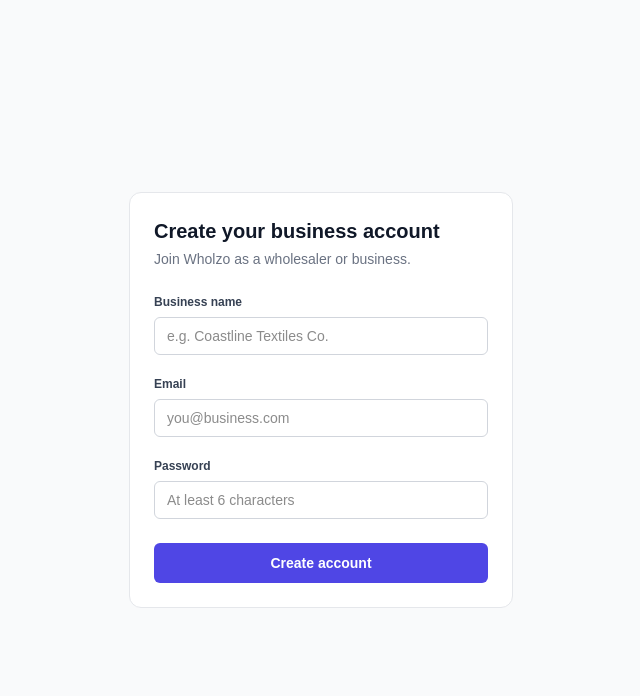
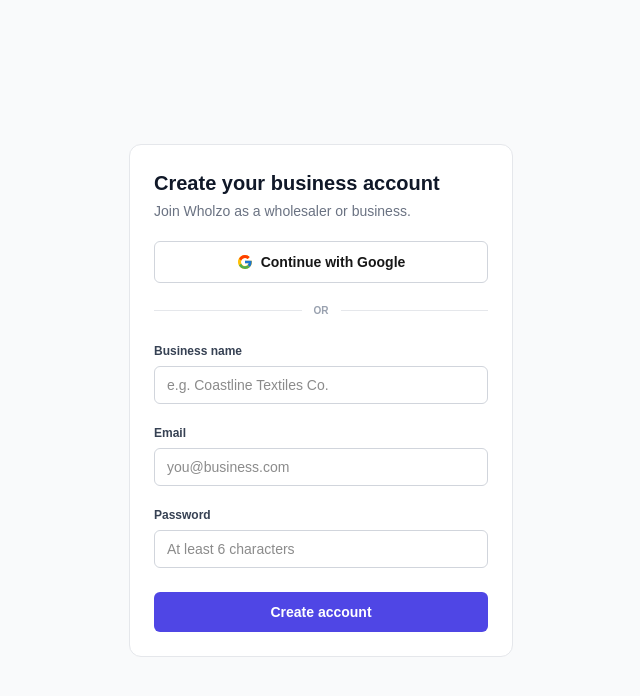
Before and after one commit to rohithcreater/wholzo, a Next.js app: page /signup in a window 1280 px wide. Shown: the top 696 px of the page, without its empty margins (319-959 px from the left). Built offline with nearby package versions, Linux system fonts and the light colour scheme; no server answers.

Commit message:
Add Google sign-in and sign-up

```diff
--- a/app/login/page.tsx
+++ b/app/login/page.tsx
@@ -30,6 +30,15 @@ export default function LoginPage() {
     router.push("/");
   }
 
+  async function handleGoogleLogin() {
+    await supabase.auth.signInWithOAuth({
+      provider: "google",
+      options: {
+        redirectTo: `${window.location.origin}/`,
+      },
+    });
+  }
+
   return (
     <div className="min-h-screen flex items-center justify-center bg-gray-50 px-4">
       <form
@@ -39,7 +48,27 @@ export default function LoginPage() {
         <h1 className="text-xl font-bold text-gray-900">Log in to Wholzo</h1>
         <p className="text-sm text-gray-500 mt-1">Welcome back.</p>
 
-        <div className="mt-5">
+        <button
+          type="button"
+          onClick={handleGoogleLogin}
+          className="w-full mt-5 py-2.5 rounded-md border border-gray-300 text-sm font-semibold flex items-center justify-center gap-2 hover:bg-gray-50"
+        >
+          <svg width="16" height="16" viewBox="0 0 48 48">
+            <path fill="#FFC107" d="M43.6 20.5H42V20H24v8h11.3C33.9 32.7 29.4 36 24 36c-6.6 0-12-5.4-12-12s5.4-12 12-12c3.1 0 5.9 1.2 8 3.1l6-6C34.5 5.5 29.5 3 24 3 12.4 3 3 12.4 3 24s9.4 21 21 21 21-9.4 21-21c0-1.2-.1-2.4-.4-3.5z" />
+            <path fill="#FF3D00" d="M6.3 14.7l6.6 4.8C14.6 15.4 18.9 12 24 12c3.1 0 5.9 1.2 8 3.1l6-6C34.5 5.5 29.5 3 24 3 16.3 3 9.7 7.3 6.3 14.7z" />
+            <path fill="#4CAF50" d="M24 45c5.4 0 10.3-1.8 14.1-5l-6.5-5.5C29.5 36 26.9 37 24 37c-5.3 0-9.8-3.3-11.3-8l-6.6 5.1C9.6 40.6 16.3 45 24 45z" />
+            <path fill="#1976D2" d="M43.6 20.5H42V20H24v8h11.3c-.7 2.1-2 3.9-3.7 5.3l6.5 5.5C40.9 37.1 44 31.5 44 24c0-1.2-.1-2.4-.4-3.5z" />
+          </svg>
+          Continue with Google
+        </button>
+
+        <div className="flex items-center gap-3 my-5">
+          <div className="flex-1 h-px bg-gray-200" />
+          <span className="text-[10px] text-gray-400 font-semibold">OR</span>
+          <div className="flex-1 h-px bg-gray-200" />
+        </div>
+
+        <div>
           <label className="text-xs font-semibold text-gray-700">Email</label>
           <input
             required
--- a/app/signup/page.tsx
+++ b/app/signup/page.tsx
@@ -39,8 +39,17 @@ export default function SignupPage() {
       }
     }
 
-    setMessage("Account created! Check your email to confirm, then log in.");
+    setMessage("Account created! You can now log in.");
     setLoading(false);
+  }
+
+  async function handleGoogleSignup() {
+    await supabase.auth.signInWithOAuth({
+      provider: "google",
+      options: {
+        redirectTo: `${window.location.origin}/`,
+      },
+    });
   }
 
   return (
@@ -52,7 +61,27 @@ export default function SignupPage() {
         <h1 className="text-xl font-bold text-gray-900">Create your business account</h1>
         <p className="text-sm text-gray-500 mt-1">Join Wholzo as a wholesaler or business.</p>
 
-        <div className="mt-5">
+        <button
+          type="button"
+          onClick={handleGoogleSignup}
+          className="w-full mt-5 py-2.5 rounded-md border border-gray-300 text-sm font-semibold flex items-center justify-center gap-2 hover:bg-gray-50"
+        >
+          <svg width="16" height="16" viewBox="0 0 48 48">
+            <path fill="#FFC107" d="M43.6 20.5H42V20H24v8h11.3C33.9 32.7 29.4 36 24 36c-6.6 0-12-5.4-12-12s5.4-12 12-12c3.1 0 5.9 1.2 8 3.1l6-6C34.5 5.5 29.5 3 24 3 12.4 3 3 12.4 3 24s9.4 21 21 21 21-9.4 21-21c0-1.2-.1-2.4-.4-3.5z" />
+            <path fill="#FF3D00" d="M6.3 14.7l6.6 4.8C14.6 15.4 18.9 12 24 12c3.1 0 5.9 1.2 8 3.1l6-6C34.5 5.5 29.5 3 24 3 16.3 3 9.7 7.3 6.3 14.7z" />
+            <path fill="#4CAF50" d="M24 45c5.4 0 10.3-1.8 14.1-5l-6.5-5.5C29.5 36 26.9 37 24 37c-5.3 0-9.8-3.3-11.3-8l-6.6 5.1C9.6 40.6 16.3 45 24 45z" />
+            <path fill="#1976D2" d="M43.6 20.5H42V20H24v8h11.3c-.7 2.1-2 3.9-3.7 5.3l6.5 5.5C40.9 37.1 44 31.5 44 24c0-1.2-.1-2.4-.4-3.5z" />
+          </svg>
+          Continue with Google
+        </button>
+
+        <div className="flex items-center gap-3 my-5">
+          <div className="flex-1 h-px bg-gray-200" />
+          <span className="text-[10px] text-gray-400 font-semibold">OR</span>
+          <div className="flex-1 h-px bg-gray-200" />
+        </div>
+
+        <div>
           <label className="text-xs font-semibold text-gray-700">Business name</label>
           <input
             required
```
